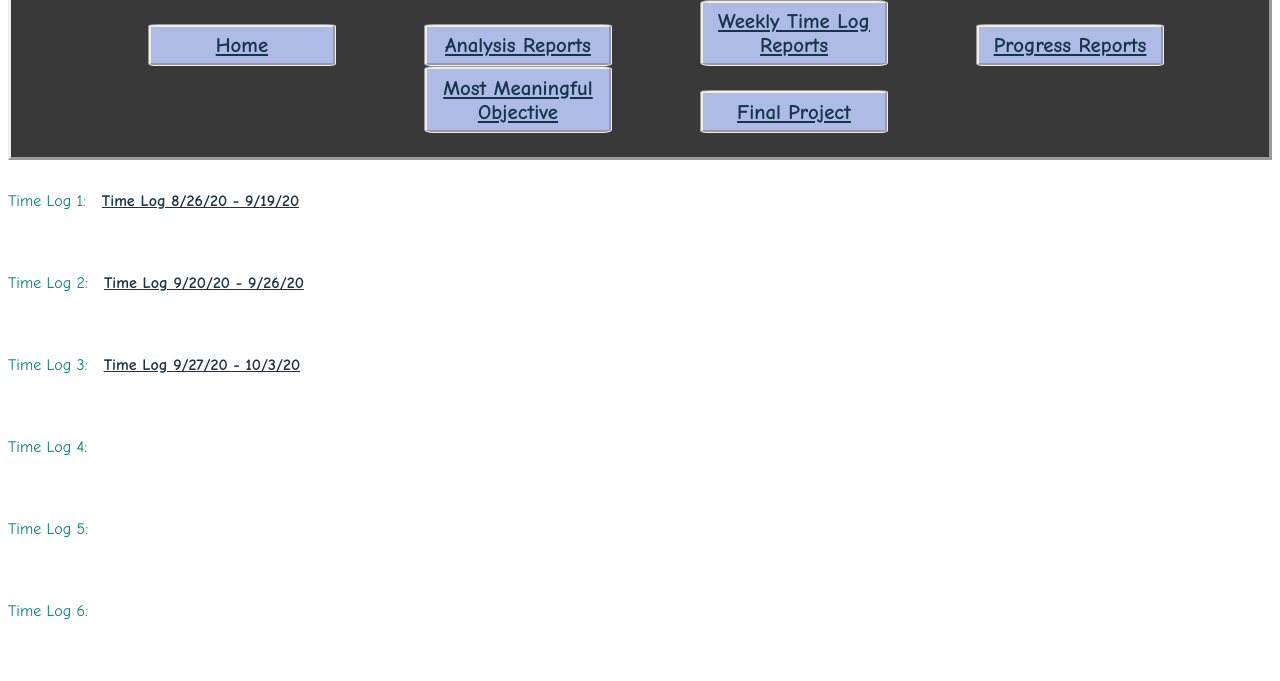
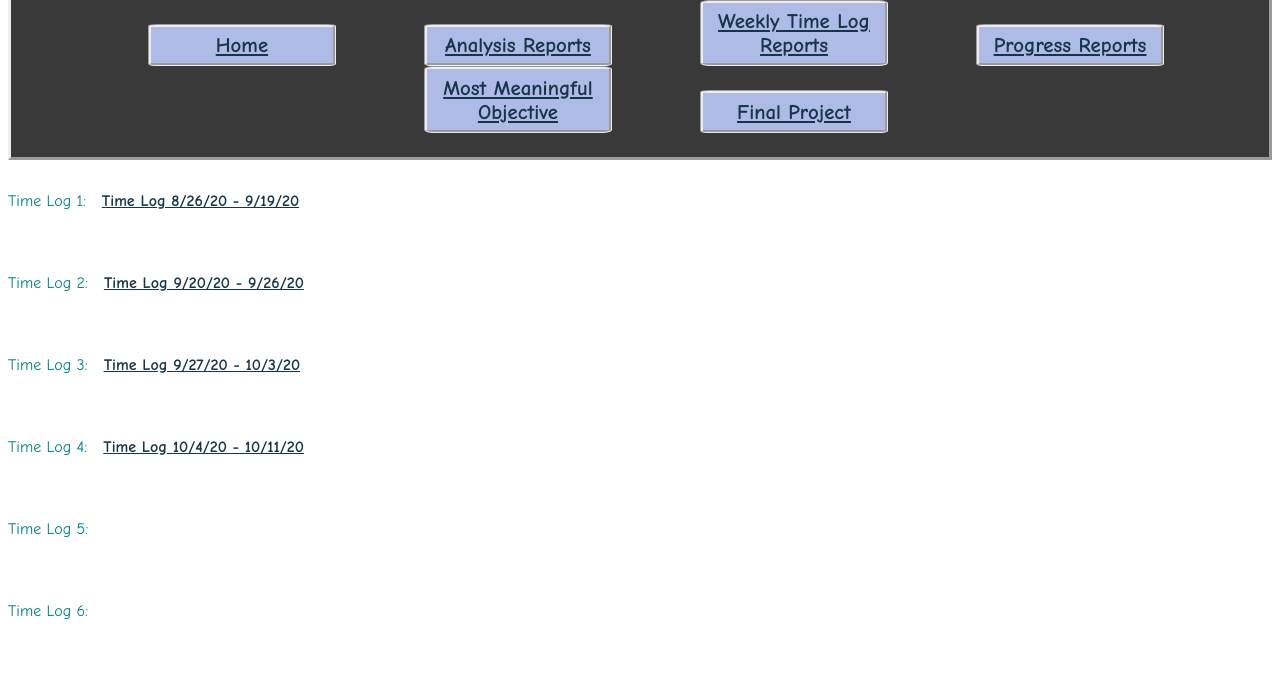
Before and after one commit to williford-julie/WBIT4030_Senior_Project, a plain HTML site: page timelog.html in a window 1280 px wide. Shown: the part 107-788 px from the top of the page. Drawn offline with Linux system fonts and the light colour scheme; a web font is replaced by a local one.

Commit message:
add time log 4

```diff
--- a/timelog.html
+++ b/timelog.html
@@ -40,7 +40,7 @@
   </section>
 
  <section>
-    <p class="first">Time Log 4: </a></p>
+    <p class="first">Time Log 4: &nbsp  <a href="Time Log 4.pdf">Time Log 10/4/20 - 10/11/20</a></p>
     <p></p>
   </section>
 
```
